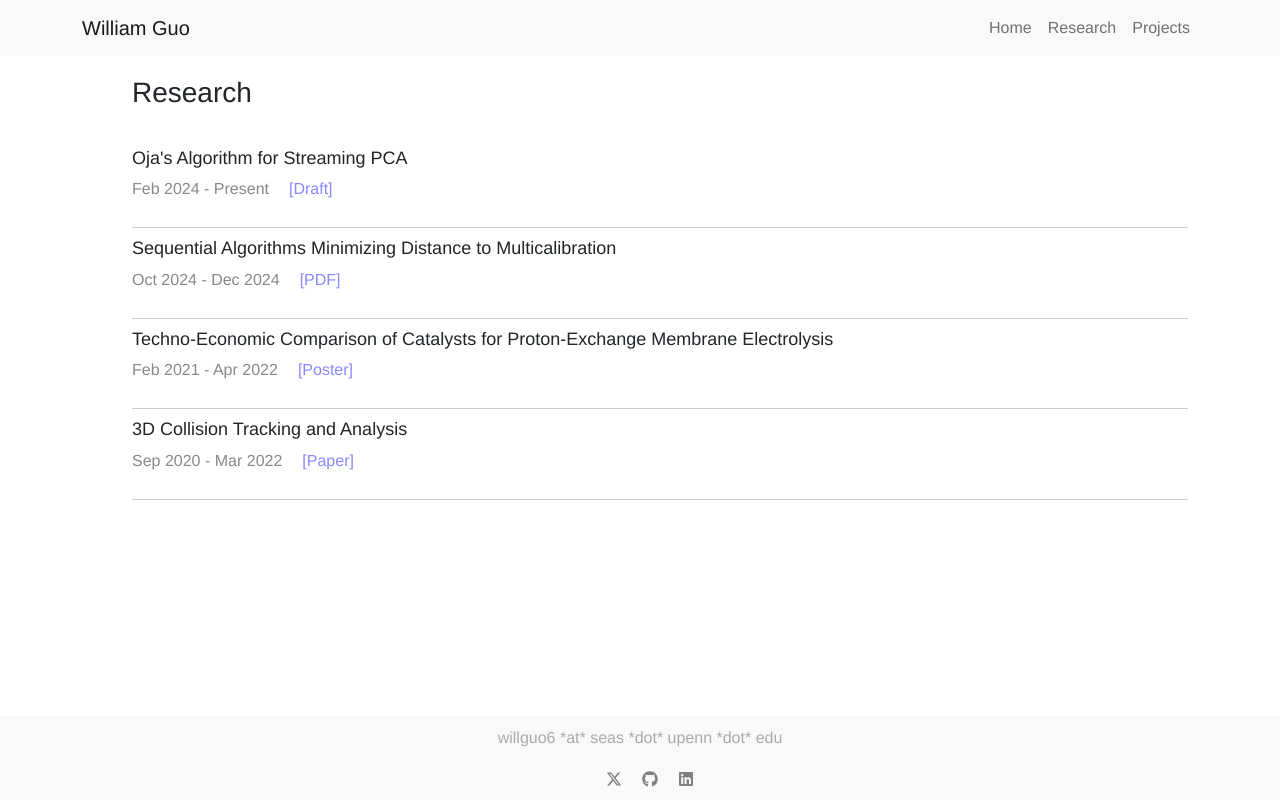
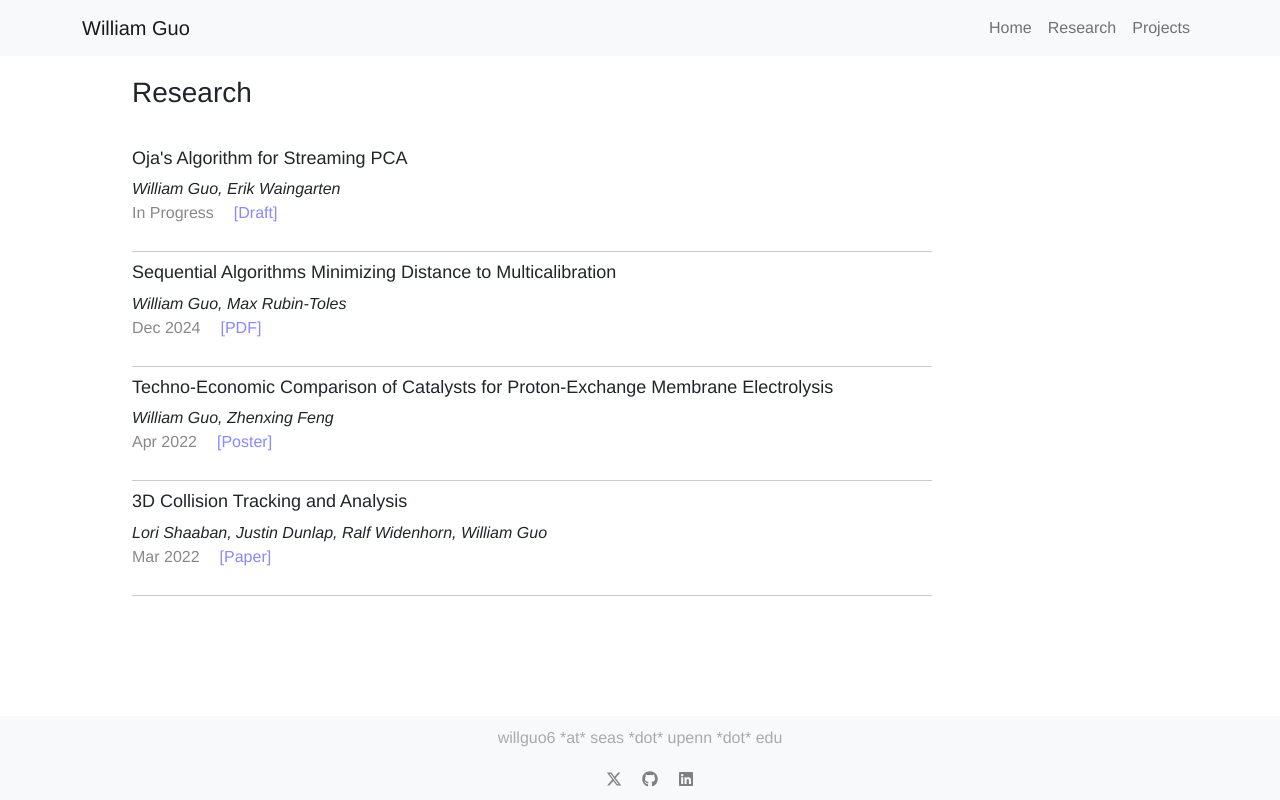
Before and after one commit to willdguo/willdguo.github.io, a React (Create React App) app: page /#/research in a window 1280 px wide. Built offline with nearby package versions, Linux system fonts and the light colour scheme.

Commit message:
research page

```diff
--- a/src/components/ResearchCard.css
+++ b/src/components/ResearchCard.css
@@ -2,6 +2,7 @@
     border-bottom: 1px solid #ccc;
     padding: 10px;
     padding-left: 0px;
+    max-width: 800px;
 }
 
 .researchcard a {
--- a/src/components/ResearchCard.js
+++ b/src/components/ResearchCard.js
@@ -1,15 +1,23 @@
 import './ResearchCard.css'
 
-function ResearchCard({title, desc, date, links}) {
+function ResearchCard({title, desc, authors, date, links}) {
 
     return (
         <div className='researchcard'>
-            <h4 style={{fontSize: '18px'}}> {title} </h4>
+            <h4 style={{fontSize: '18px'}} onClick={()=>{console.log(authors)}}> {title} </h4>
             {/* <p> {desc} </p> */}
+            <i> {authors} </i>
             <p style={{color: "#888"}}> {date}
                 {/* {"    "} */}
                 {links.map(l => (
-                    <a href={l.link} target="_blank" rel="noreferrer" style={{marginLeft: '20px'}}>{l.text}</a>
+                    <a href={l.link}
+                        target="_blank"
+                        rel="noreferrer"
+                        style={{marginLeft: '20px'}}
+                        key={l.text}
+                    >
+                        {l.text}
+                    </a>
                 ))}
             </p>
             {/* <p>
--- a/src/pages/Research.js
+++ b/src/pages/Research.js
@@ -11,7 +11,8 @@ function Research () {
         {
             'title': "Oja's Algorithm for Streaming PCA",
             'desc': "Tightening existing bounds on the spectral ratio for Oja's algorithm in adversarial streams.",
-            'date': 'Feb 2024 - Present',
+            'authors': "William Guo, Erik Waingarten",
+            'date': 'In Progress',
             'links': [
                 {'link': streampca, 'text': '[Draft]'}
             ],
@@ -19,7 +20,8 @@ function Research () {
         {
             'title': "Sequential Algorithms Minimizing Distance to Multicalibration",
             'desc': "Final Project for CIS 6200: Conditional Learning, taught by Prof. Aaron Roth",
-            'date': 'Oct 2024 - Dec 2024',
+            'date': 'Dec 2024',
+            'authors': "William Guo, Max Rubin-Toles",
             'links': [
                 {link: multicalibpaper, 'text': '[PDF]'}
             ]
@@ -27,20 +29,20 @@ function Research () {
         {
             'title': "Techno-Economic Comparison of Catalysts for Proton-Exchange Membrane Electrolysis",
             'desc': '',
-            'date': 'Feb 2021 - Apr 2022',
+            'authors': "William Guo, Zhenxing Feng",
+            'date': 'Apr 2022',
             'links': [
-                // {'link': chempres, 'text': '[Presentation]'},
                 {'link': chemposter, 'text': '[Poster]'},
             ],
         },
         {
             'title': '3D Collision Tracking and Analysis',
             'desc': '',
-            'date': 'Sep 2020 - Mar 2022',
+            'authors': "Lori Shaaban, Justin Dunlap, Ralf Widenhorn, William Guo",
+            'date': 'Mar 2022',
             'links': [
                 {'link': 'https://doi.org/10.1119/5.0147346', 'text': '[Paper]'}
             ],
-            // paper: https://doi.org/10.1119/5.0147346
         },
     ]
 
@@ -54,6 +56,7 @@ function Research () {
                         title={topic.title}
                         desc={topic.desc}
                         date={topic.date}
+                        authors={topic.authors}
                         links={topic.links}
                     />
                 ))}
```
